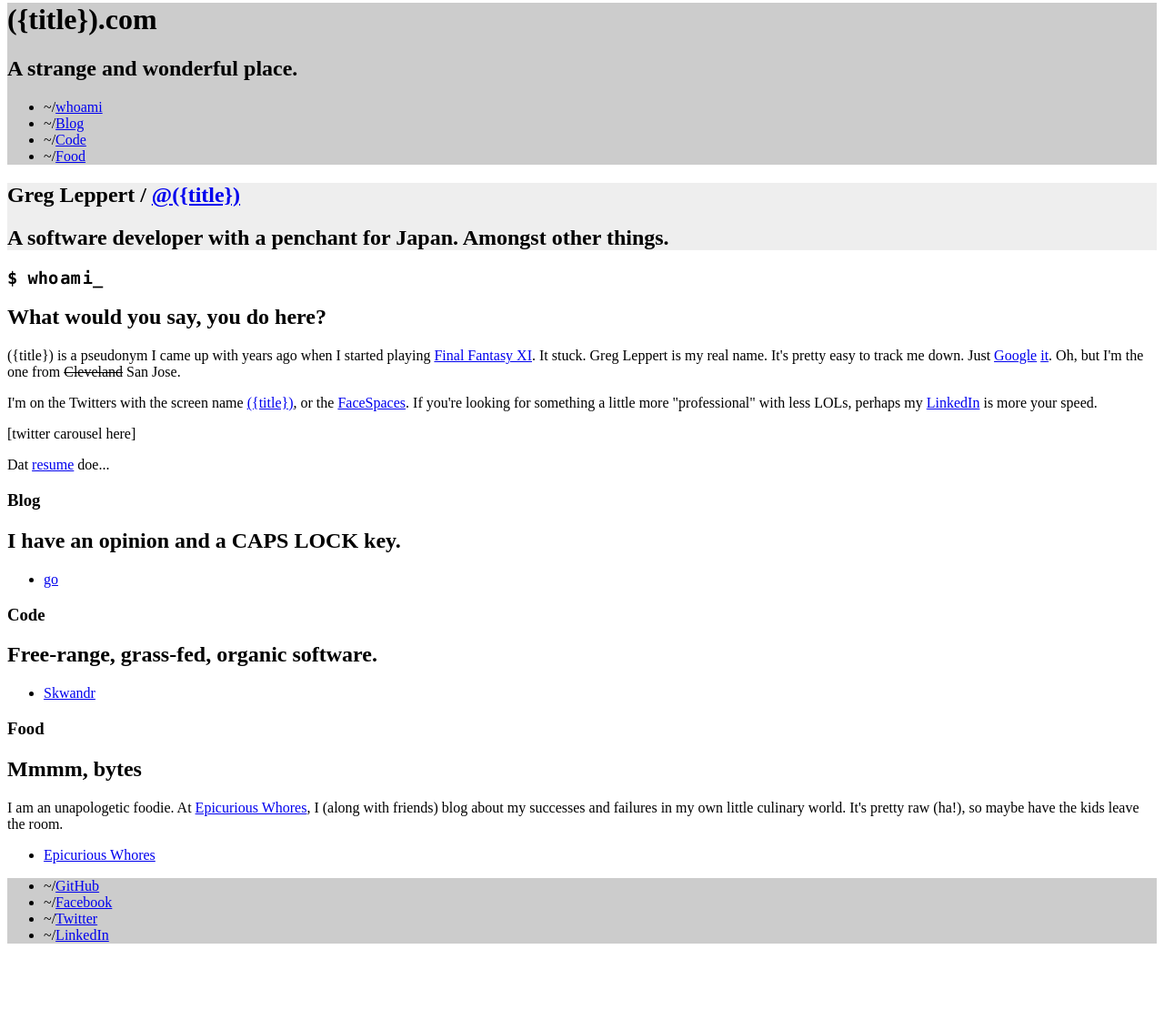
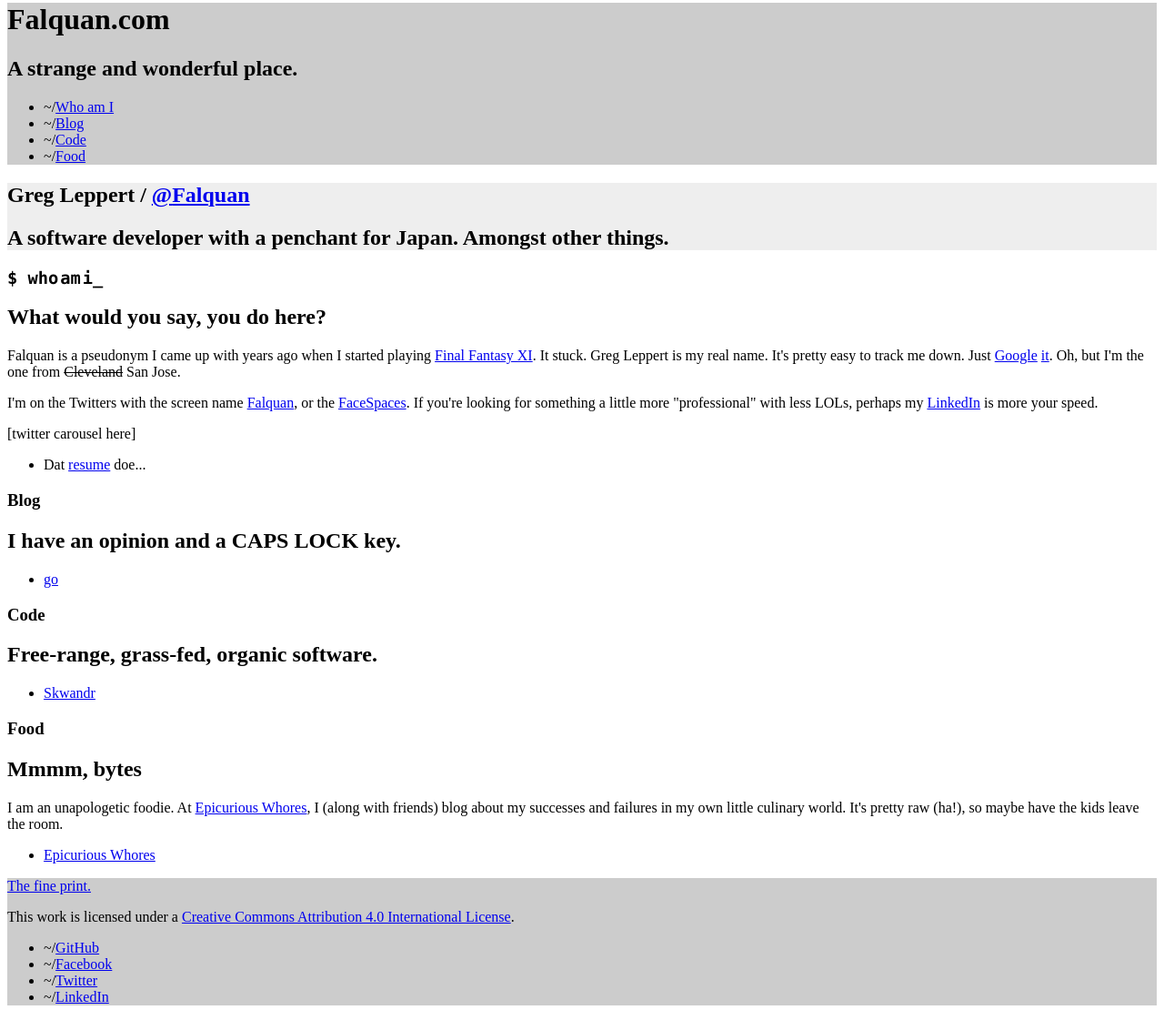
Before and after one commit to falquan/falquan-com, a website: page src/index.html in a window 1280 px wide. Shown: the part 18-1139 px from the top of the page at 91% size. Before the commit the page ends 1071 px from the top, so only its background shows below. Drawn offline with nearby package versions, Linux system fonts and the light colour scheme; files that its build step writes are made by us from their sources.

Commit message:
split scss

```diff
--- a/src/index.html
+++ b/src/index.html
@@ -2,17 +2,17 @@
 <html>
     <head>
         <meta charset="UTF-8">
-        <title>({title}).com</title>
+        <title>Falquan.com</title>
         <meta name="description" content="A strange and wonderful place." />
         <link rel="stylesheet" href="css/main.css">
     </head>
     <body>
         <header>
-            <h1>({title}).com</h1>
+            <h1>Falquan.com</h1>
             <h2>A strange and wonderful place.</h2>
             <nav>
                 <ul>
-                    <li><a href="#whoami">whoami</a></li>
+                    <li><a href="#who-am-i">Who am I</a></li>
                     <li><a href="#blog">Blog</a></li>
                     <li><a href="#code">Code</a></li>
                     <li><a href="#food">Food</a></li>
@@ -20,26 +20,31 @@
             </nav>
         </header>
 
+        <main role="main">
             <article>
                 <header>
-                <h1>Greg Leppert / <a href="https://twitter.com/({title})" class="at">({title})</a></h1>
+                    <h1>Greg Leppert / <a href="https://twitter.com/Falquan" class="at">Falquan</a></h1>
                     <h2>A software developer with a penchant for Japan. Amongst other things.</h2>
                 </header>
-            <section id="whoami">
+                <section id="who-am-i">
                     <header>
-                    <h1><span class="code">Who am I</span></h1>
+                        <h1>Who am I</h1>
                         <h2>What would you say, you do here?</h2>
                     </header>
                     <p>
-                    ({title}) is a pseudonym I came up with years ago when I started playing <a href="http://www.playonline.com/ff11us/index.shtml">Final Fantasy XI</a>. It stuck. Greg Leppert is my real name. It's pretty easy to track me down. Just <a href="http://lmgtfy.com/?q=({title})">Google</a> <a href="http://lmgtfy.com/?q=greg+leppert">it</a>. Oh, but I'm the one from <span class="strikeout">Cleveland</span> San Jose.
+                        Falquan is a pseudonym I came up with years ago when I started playing <a href="http://www.playonline.com/ff11us/index.shtml">Final Fantasy XI</a>. It stuck. Greg Leppert is my real name. It's pretty easy to track me down. Just <a href="http://lmgtfy.com/?q=falquan">Google</a> <a href="http://lmgtfy.com/?q=greg+leppert">it</a>. Oh, but I'm the one from <span class="strikeout">Cleveland</span> San Jose.
                     </p>
                     <p>
-                    I'm on the Twitters with the screen name <a href="https://twitter.com/({title})" class="user-twitter">({title})</a>, or the <a href="https://www.facebook.com/leppert.greg">FaceSpaces</a>. If you're looking for something a little more "professional" with less LOLs, perhaps my <a href="http://www.linkedin.com/pub/greg-leppert/6/5b0/402">LinkedIn</a> is more your speed.
+                        I'm on the Twitters with the screen name <a href="https://twitter.com/Falquan" class="user-twitter">Falquan</a>, or the <a href="https://www.facebook.com/leppert.greg">FaceSpaces</a>. If you're looking for something a little more "professional" with less LOLs, perhaps my <a href="http://www.linkedin.com/pub/greg-leppert/6/5b0/402">LinkedIn</a> is more your speed.
                     </p>
                     <aside>
                         [twitter carousel here]
                     </aside>
-                <p>Dat <a href="assets/GregLeppert.pdf">resume</a> doe...</p>
+                    <footer>
+                        <ul>
+                            <li>Dat <a href="assets/GregLeppert.pdf">resume</a> doe...</li>
+                        </ul>
+                    </footer>
                 </section>
 
                 <section id="blog">
@@ -47,9 +52,11 @@
                         <h1>Blog</h1>
                         <h2>I have an opinion and a CAPS LOCK key.</h2>
                     </header>
+                    <footer>
                         <ul>
                             <li><a href="http://ec2-52-8-50-115.us-west-1.compute.amazonaws.com">go</a></li>
                         </ul>
+                    </footer>
                 </section>
 
                 <section id="code">
@@ -57,9 +64,11 @@
                         <h1>Code</h1>
                         <h2>Free-range, grass-fed, organic software.</h2>
                     </header>
+                    <footer>
                         <ul>
                             <li><a href="http://skwandr.com">Skwandr</a></li>
                         </ul>
+                    </footer>
                 </section>
 
                 <section id="food">
@@ -70,18 +79,29 @@
                     <p>
                         I am an unapologetic foodie. At <a href="http://epicuriouswhores.com">Epicurious Whores</a>, I (along with friends) blog about my successes and failures in my own little culinary world. It's pretty raw (ha!), so maybe have the kids leave the room.
                     </p>
+                    <footer>
                         <ul>
                             <li><a href="http://epicuriouswhores.com">Epicurious Whores</a></li>
                         </ul>
+                    </footer>
                 </section>
             </article>
+        </main>
 
         <footer>
+            <section>
+                <p>
+                    <a href="http://bobloblawlawblog.ytmnd.com">The fine print.</a>
+                </p>
+                <p>
+                    This work is licensed under a <a rel="license" href="http://creativecommons.org/licenses/by/4.0/">Creative Commons Attribution 4.0 International License</a>.
+                </p>
+            </section>
             <nav>
                 <ul>
-                    <li><a href="https://github.com/({title})">GitHub</a></li>
+                    <li><a href="https://github.com/falquan">GitHub</a></li>
                     <li><a href="https://www.facebook.com/leppert.greg">Facebook</a></li>
-                    <li><a href="https://twitter.com/({title})">Twitter</a></li>
+                    <li><a href="https://twitter.com/Falquan">Twitter</a></li>
                     <li><a href="https://www.linkedin.com/pub/greg-leppert/6/5b0/402">LinkedIn</a></li>
                 </ul>
             </nav>
--- /dev/null
+++ b/src/scss/_clamp.scss
@@ -0,0 +1,27 @@
+/* Clamp tags */
+
+body {
+    header {
+        background-color: $clamp-background-color;
+
+        nav {
+            ul {
+                li:before {
+                    content: "\~/";
+                }
+            }
+        }
+    }
+
+    footer {
+        background-color: $clamp-background-color;
+
+        nav {
+            ul {
+                li:before {
+                    content: "\~/";
+                }
+            }
+        }
+    }
+}
--- /dev/null
+++ b/src/scss/_global-classes.scss
@@ -0,0 +1,13 @@
+/* Global classes */
+
+.hashtag:before {
+    content: "#";
+}
+
+.at:before {
+    content: "@";
+}
+
+.strikeout {
+    text-decoration: line-through;
+}
--- a/src/scss/main.scss
+++ b/src/scss/main.scss
@@ -1,47 +1,23 @@
 @import 'constants';
-
-/* Global class styles */
-
-.hashtag:before {
-    content: "#";
-}
-
-.at:before {
-    content: "@";
-}
-
-span.strikeout {
-    text-decoration: line-through;
-}
-
-/* Semantic Tag Styles */
-
-body {
-    header {
-        background-color: $clamp-background-color;
-
-        nav {
-            ul {
-                li:before {
-                    content: "\~/";
-                }
-            }
-        }
-    }
-}
+@import 'global-classes';
+@import 'clamp';
 
 article {
     header {
-        background-color: #eee
+        background-color: #eee;
     }
 
     section {
         header {
             background-color: #fff;
         }
+
+        footer {
+            background-color: #fff;
+        }
     }
 
-    section#whoami {
+    section#who-am-i {
         header {
             h1 {
                 font-family: $monospace-font-stack;
@@ -59,17 +35,3 @@ article {
         }
     }
 }
-
-body {
-    footer {
-        background-color: $clamp-background-color;
-
-        nav {
-            ul {
-                li:before {
-                    content: "\~/";
-                }
-            }
-        }
-    }
-}
```
Lines whose indentation alone changed are shown as unchanged.
